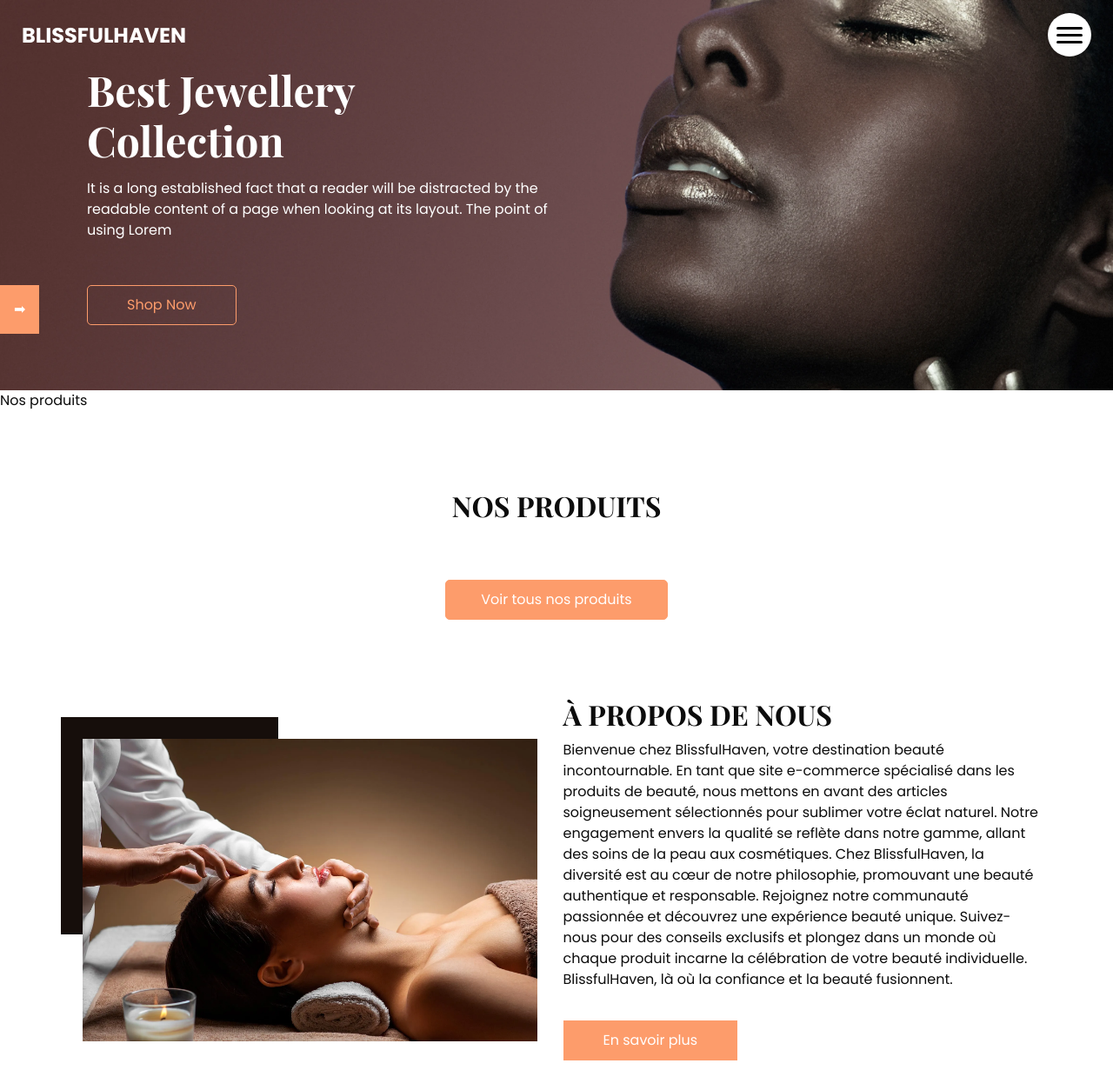
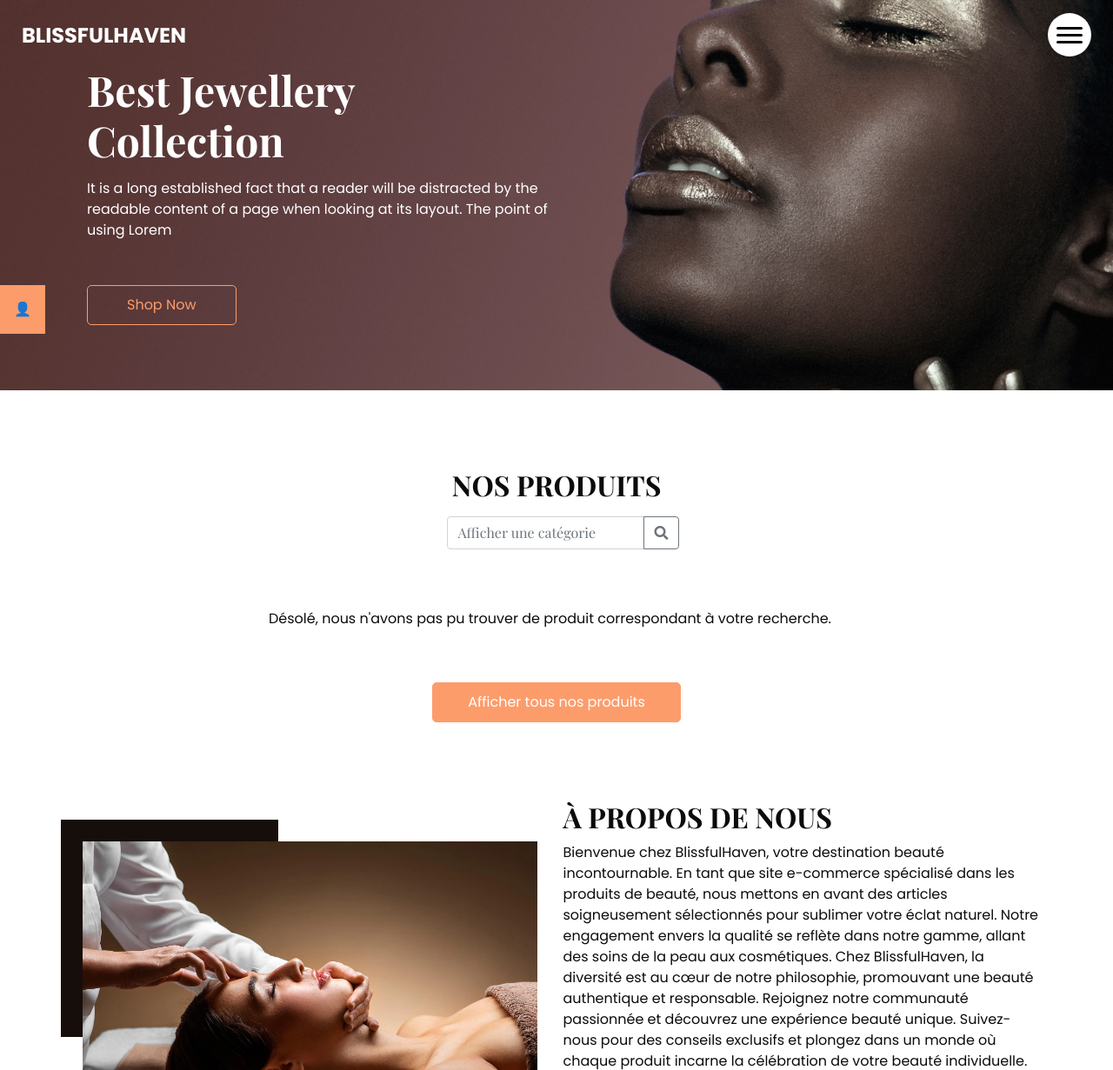
Before and after one commit to Pagiestm/BlissfulHaven, a Symfony app: template templates/produits/produits.html.twig in a window 1280 px wide. Shown: the top 1231 px of the page at 87% size. Run offline with Twig, Linux system fonts and the light colour scheme; the template is opened without the code that fills it, so the values that code supplies are empty; some libraries are stand-ins or nearby versions.

Commit message:
feat(navigation.html.twig, produitsController.php, navigation.css: added search functionality by category and design

```diff
--- a/templates/modulesUsed/navigation.html.twig
+++ b/templates/modulesUsed/navigation.html.twig
@@ -1,21 +1,19 @@
+{% block stylesheets %}
+<link rel="stylesheet" href="{{ asset('assets/css/modulesUsed/navigation.css') }}" />
+{% endblock %}
 <div class="well">
     <ul class="nav nav-list">
-        <li class="nav-header">Nos produits</li>
-            <li class="active">
-                <div style="padding-left: 30px;" class="row">
-                    <div class="dropdown">
-                        <button class="btn btn-default dropdown-toggle" type="button" data-toggle="dropdown">
-                            Catégories <span class="caret"></span>
+        <li class="active">
+            <div style="padding-left: 30px;" class="row">
+                <form action="{{ path('app_produits') }}" method="get" class="input-group search-form">
+                    <input type="search" name="categorie" placeholder="Afficher une catégorie" class="form-control">
+                    <div class="input-group-append">
+                        <button class="btn btn-outline-secondary" type="submit">
+                            <i class="fa fa-search"></i>
                         </button>
-                        <ul class="dropdown-menu">
-                            <li><a href="{{ path('app_produits') }}">Toutes</a></li>
-                            {% for categorie in categories %}
-                                <li><a href="{{ path('app_produits', {'categorie': categorie.id}) }}">{{ categorie.nom }}</a></li>
-                            {% endfor %}
-                        </ul>
                     </div>
-                </div>
-            </li>
+                </form>
+            </div>
         </li>
     </ul>
 </div>
--- a/templates/modulesUsed/utilisateur.html.twig
+++ b/templates/modulesUsed/utilisateur.html.twig
@@ -2,7 +2,7 @@
 {% block stylesheets %}
 <link rel="stylesheet" href="{{ asset('assets/css/modulesUsed/menuShow.css') }}" />
 {% endblock %}
-<button onclick="myFunction()" class="dropbtn">➡</button>
+<button onclick="myFunction()" class="dropbtn">&#x1F464;</button>
 <div id="myDropdown" class="dropdown">
     {% if app.user is null %}
         <a href="{{ path('app_register') }}">Inscription</a>
--- a/templates/produits/produits.html.twig
+++ b/templates/produits/produits.html.twig
@@ -8,7 +8,7 @@
 
 {% block body %}
 
-{% include 'modulesUsed/utilisateur.html.twig' %}
+{% include "modulesUsed/utilisateur.html.twig" %}
 
 <!-- slider section -->
 <section class="slider_section position-relative">
@@ -39,8 +39,6 @@
 </section>
 <!-- end slider section -->
 
-{% include 'modulesUsed/navigation.html.twig' %}
-
 <!-- shop section -->
 
 <section class="shop_section layout_padding">
@@ -49,8 +47,16 @@
             <h2>
                 Nos Produits
             </h2>
+            <div class="mt-3">
+                {% include "modulesUsed/navigation.html.twig" %}
+            </div>
         </div>
         <div class="row">
+            {% if produits is empty %}
+            <div class="col-12 text-center mt-5">
+                <p>Désolé, nous n'avons pas pu trouver de produit correspondant à votre recherche.</p>
+            </div>
+            {% else %}
             {% for stock in stocks %}
             {% if stock.stockCritique == 0 %}
             {# Vérifiez si la catégorie sélectionnée correspond à la catégorie du produit ou si aucune catégorie
@@ -81,11 +87,10 @@
             {% endif %}
             {% endif %}
             {% endfor %}
+            {% endif %}
         </div>
         <div class="btn-box">
-            <a href="">
-                Voir tous nos produits
-            </a>
+            <a href="{{ path('app_produits') }}">Afficher tous nos produits</a>
         </div>
     </div>
 </section>
```
Also changed, not shown: src/Controller/ProduitsController.php (+14 -8 lines), public/assets/css/modulesUsed/navigation.css (added), public/assets/js/menuShow.js.
